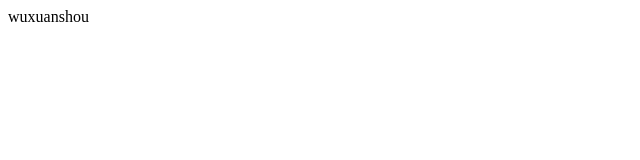
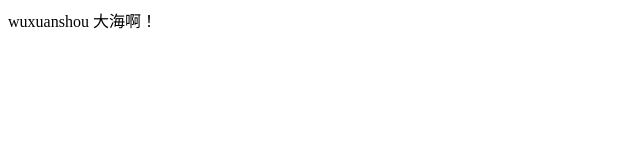
Before and after one commit to wuxuanshou/ck, a plain HTML site: page index.html in a window 1280 px wide. Shown: the whole page, without its empty margins (0-640 px from the left). Drawn offline with Linux system fonts and the light colour scheme.

Commit message:
修改了

```diff
--- a/index.html
+++ b/index.html
@@ -8,5 +8,6 @@
 </head>
 <body>
     wuxuanshou
+    大海啊！
 </body>
 </html>
```
